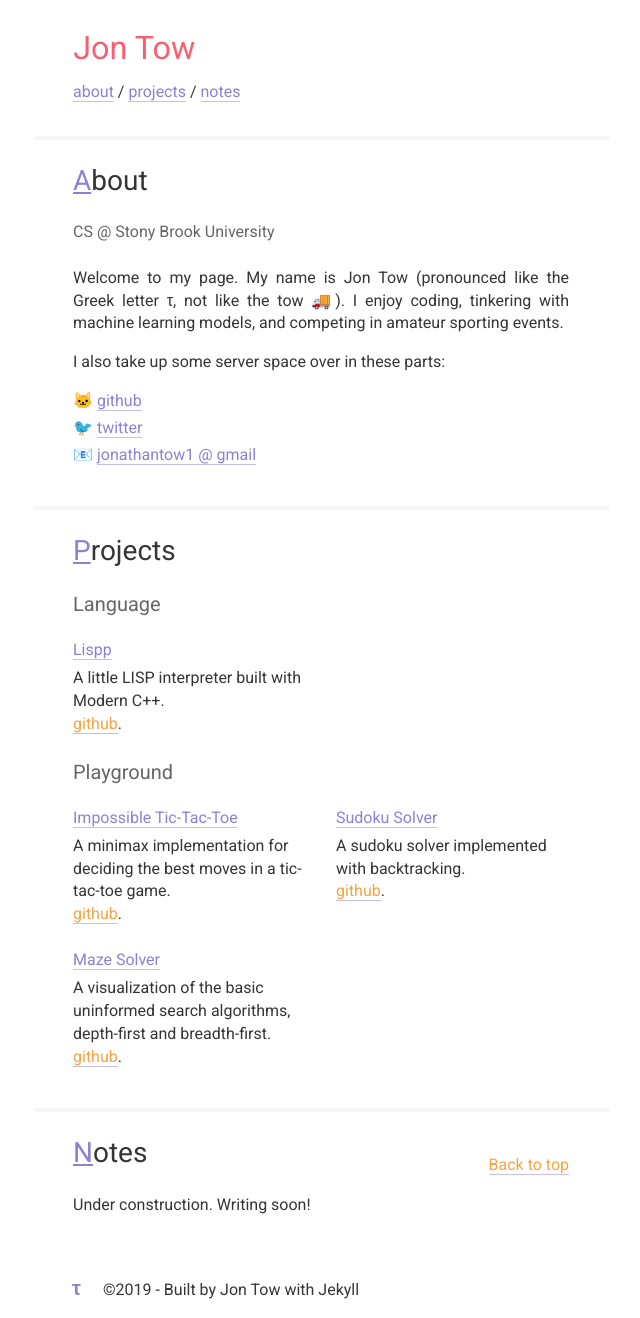
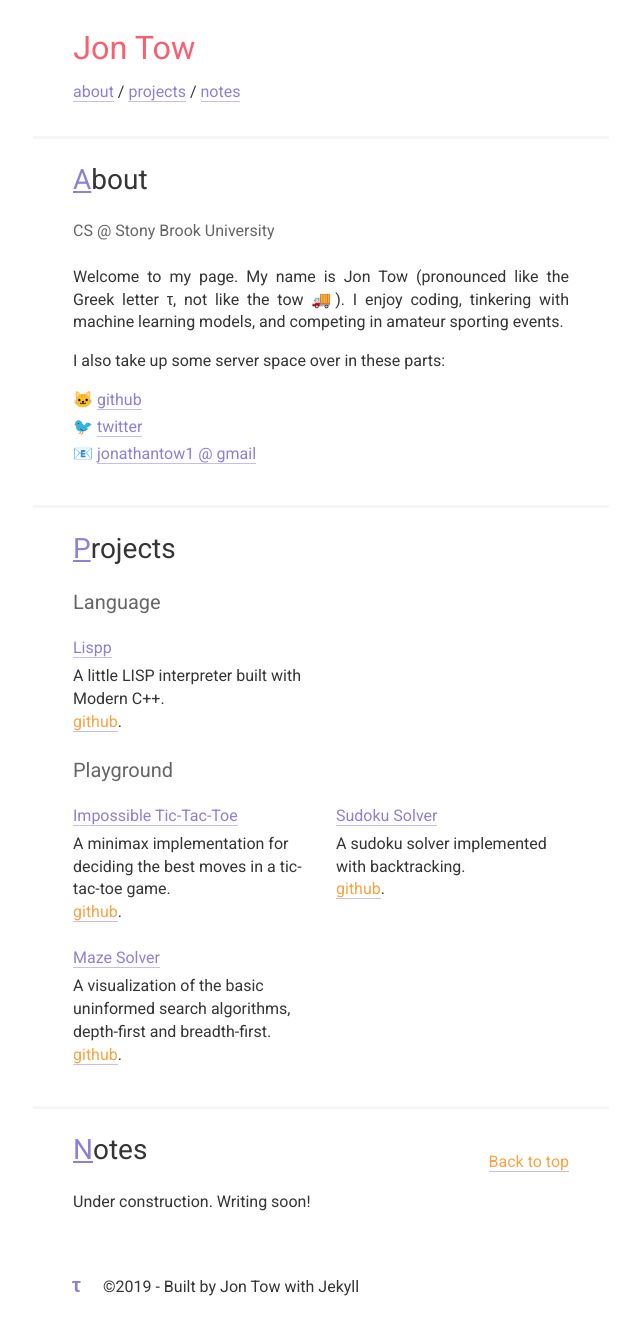
Before and after one commit to jon-tow/jon-tow.github.io, a Jekyll site: the page built from index.html, in a window 1280 px wide. Shown: the whole page, without its empty margins (319-959 px from the left). Built offline with Jekyll 4.4.1, drawn with Linux system fonts in a browser that asks for light colours.

Commit message:
Update border pixel size

```diff
--- a/assets/css/main.css
+++ b/assets/css/main.css
@@ -157,7 +157,7 @@
     padding: var(--base-height-padding) .5em 0em .5em;
     margin-bottom: var(--base-height-padding);
 
-    border-top: 4px solid #f5f6f7;
+    border-top: 3px solid #f5f6f7;
 }
 
 .section-header {
```
